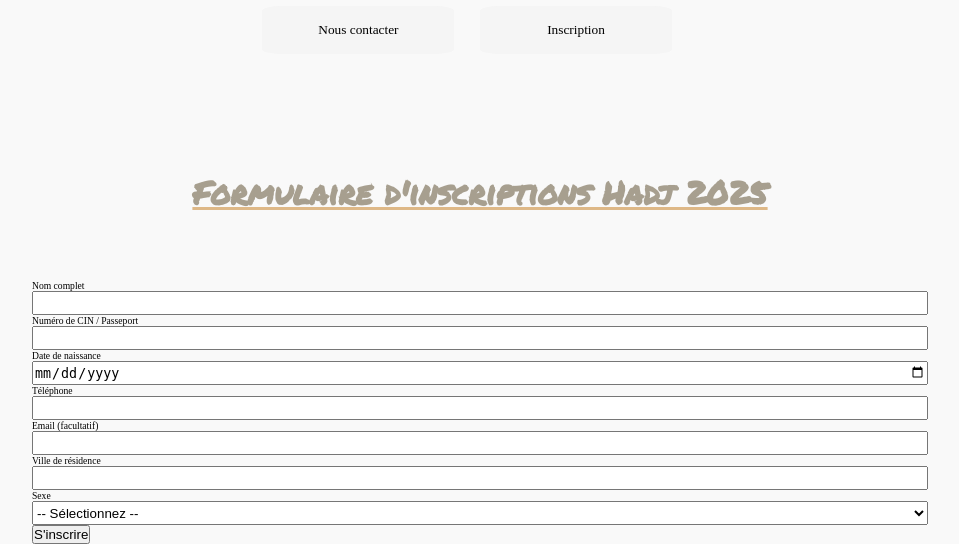
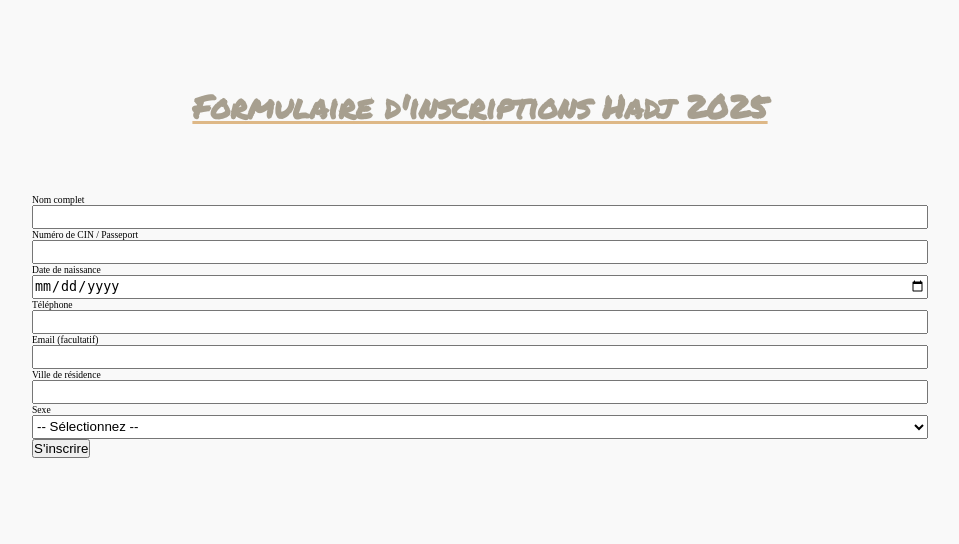
Before and after one commit to seckene/siteali2, a PHP site: page /inscription.php in a window 1280 px wide. Shown: the part 879-1423 px from the top of the page, without its empty margins (160-1119 px from the left). After the commit the page ends 1337 px from the top, so only its background shows below. Run offline with PHP 8.4, Linux system fonts and the light colour scheme; some web fonts are replaced.

Commit message:
commit number74

```diff
--- a/inscription.php
+++ b/inscription.php
@@ -103,10 +103,7 @@ if ($_SERVER["REQUEST_METHOD"] === "POST") {
             </div>
         </div>
     </div>
-    <div class="text33">
-        <button class="chef1">Nous contacter</button>
-        <button class="chef1">Inscription</button>
-    </div>
+
     <div class="site">
 
   <h2>Formulaire d'inscriptions Hadj 2025</h2>
```
